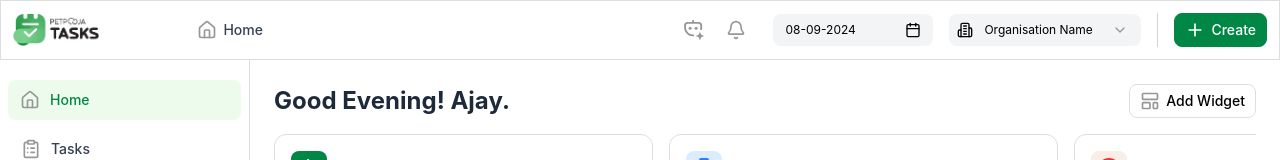
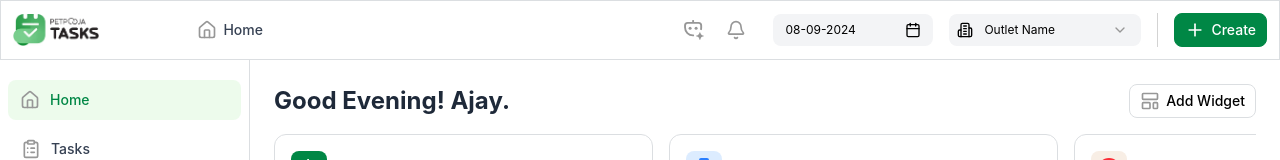
Before and after one commit to kumawat30rahul/petpooja, a React (Vite) app: page / in a window 1280 px wide. Shown: the top 160 px of the page. Built offline with nearby package versions, Linux system fonts and the light colour scheme.

Commit message:
fix: changed organisation name to outlet name

```diff
--- a/src/components/navbars/components/tools/index.jsx
+++ b/src/components/navbars/components/tools/index.jsx
@@ -24,7 +24,7 @@ const NavbarTools = () => {
         <div className="flex items-center gap-4">
           <CustomDateInput />
           <CustomSelect
-            placeholder="Organisation Name"
+            placeholder="Outlet Name"
             leftIcon={<Building2 />}
             label={"Outlet Name"}
             options={[
```
